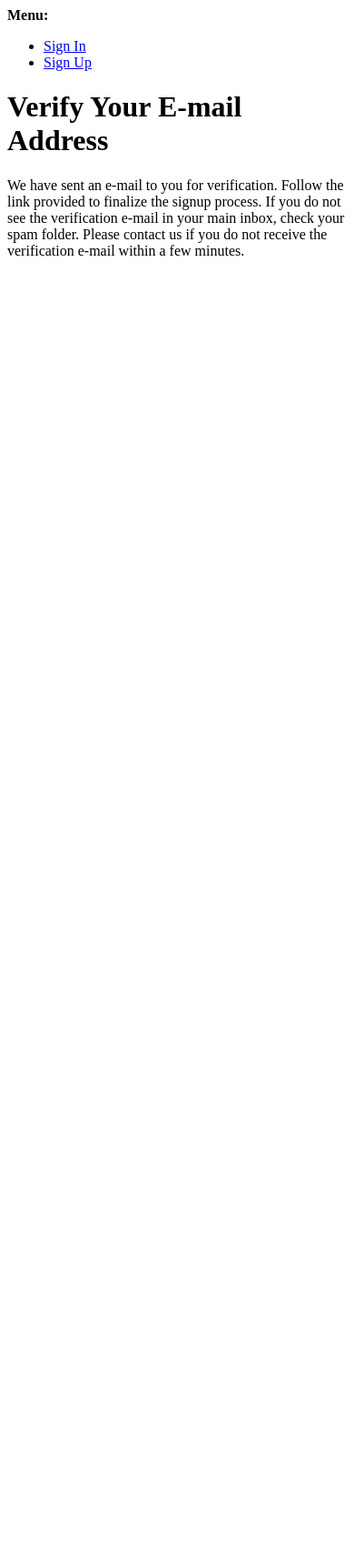
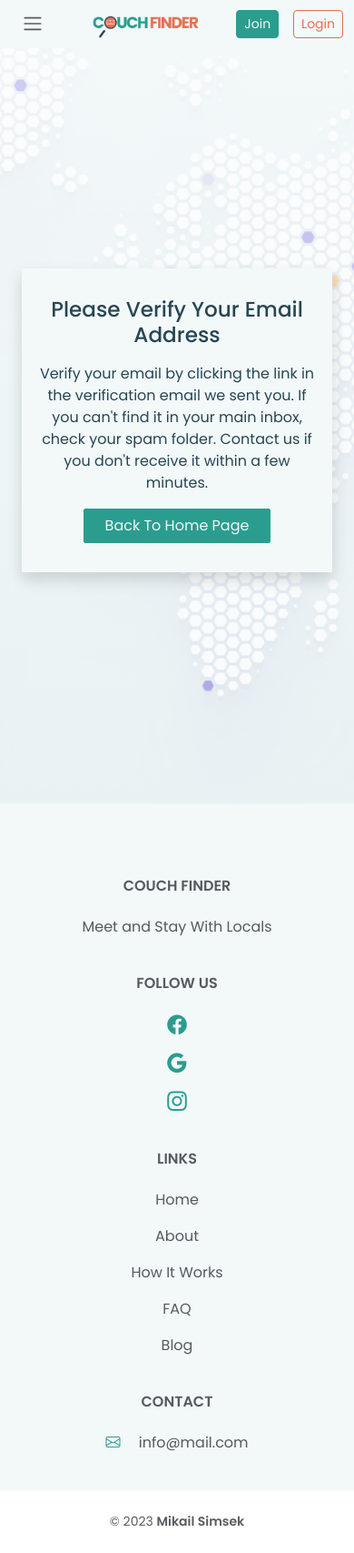
Before and after one commit to mika-sims/CouchFinder, a Django app: a page that uses templates/account/verification_sent.html in a window 390 px wide. Shown: the whole page at 91% size. Before the commit the page ends 281 px from the top, so only its background shows below. Run offline with Django 4.2, Linux system fonts and the light colour scheme; parts of the project's set-up code (start-up, migrations or seed data) failed here and were passed over; some libraries are stand-ins or nearby versions.

Commit message:
Add style to verification send template

```diff
--- a/templates/account/verification_sent.html
+++ b/templates/account/verification_sent.html
@@ -1,12 +1,30 @@
-{% extends "account/base.html" %}
+{% extends "base.html" %}
+{% load static %}
 
-{% load i18n %}
-
-{% block head_title %}{% trans "Verify Your E-mail Address" %}{% endblock %}
 
 {% block content %}
-    <h1>{% trans "Verify Your E-mail Address" %}</h1>
+<section class="container-fluid min-vh-100 d-flex flex-column justify-content-center align-items-center py-5"
+    id="login">
+    <div class="container">
+        <div class="row d-flex justify-content-center align-items-center">
+            <div class="col-12 col-sm-8">
+                <div class="text-primary shadow">
+                    <div class="card-body p-3 bg-light text-center">
+                        <div class="row align-items-center justify-content-lg-around">
+                            <div class="col-12 text-center">
+                                <h3 class="my-3">Please Verify Your Email Address</h3>
+                                <p>Verify your email by clicking the link in the verification email we sent you. If you
+                                    can't find it in your main inbox, check your spam folder. Contact us if you don't
+                                    receive it within a few minutes.</p>
+                            </div>
+                        </div>
+                        <a class="btn btn-secondary text-light form-group col-8 col-md-4 mb-3" href="{% url 'homepage' %}">Back To Home Page</a>
+                    </div>
+                </div>
+            </div>
+        </div>
+    </div>
+</section>
 
-    <p>{% blocktrans %}We have sent an e-mail to you for verification. Follow the link provided to finalize the signup process. If you do not see the verification e-mail in your main inbox, check your spam folder. Please contact us if you do not receive the verification e-mail within a few minutes.{% endblocktrans %}</p>
 
 {% endblock %}
```
